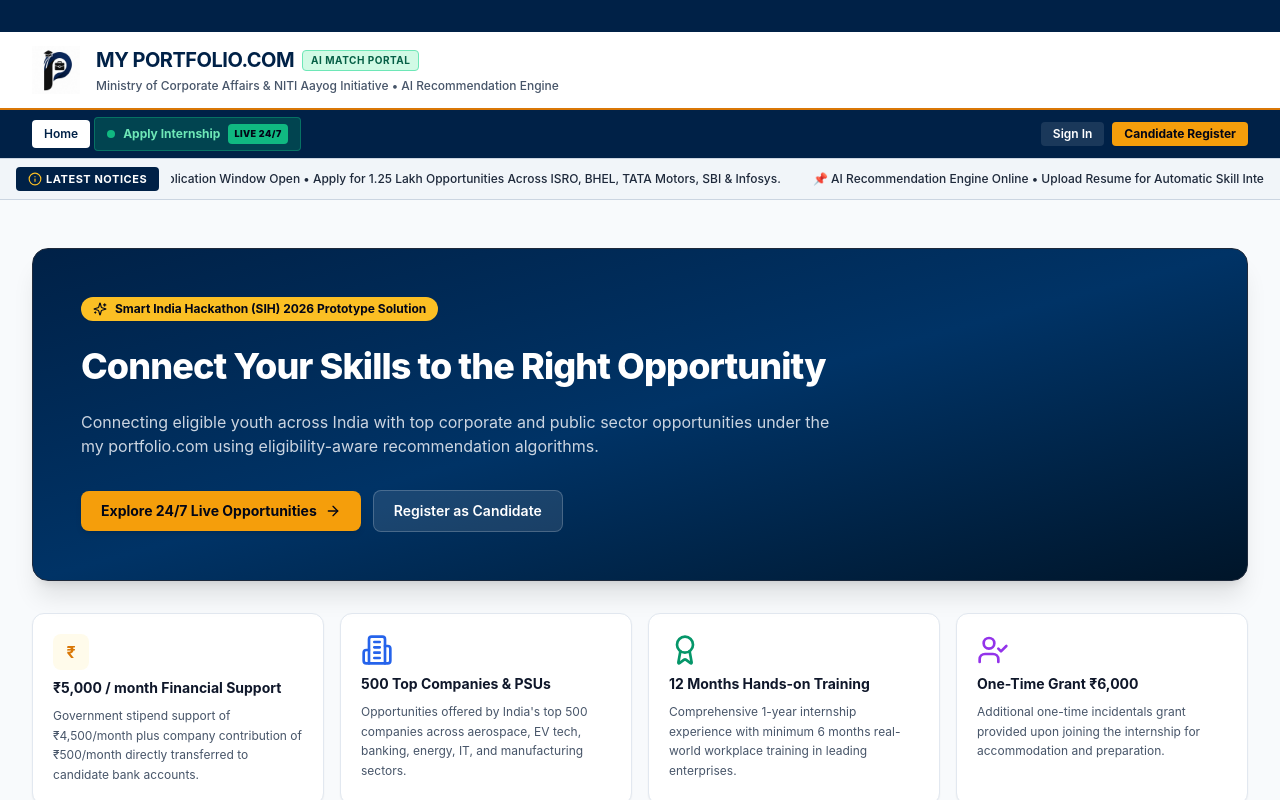
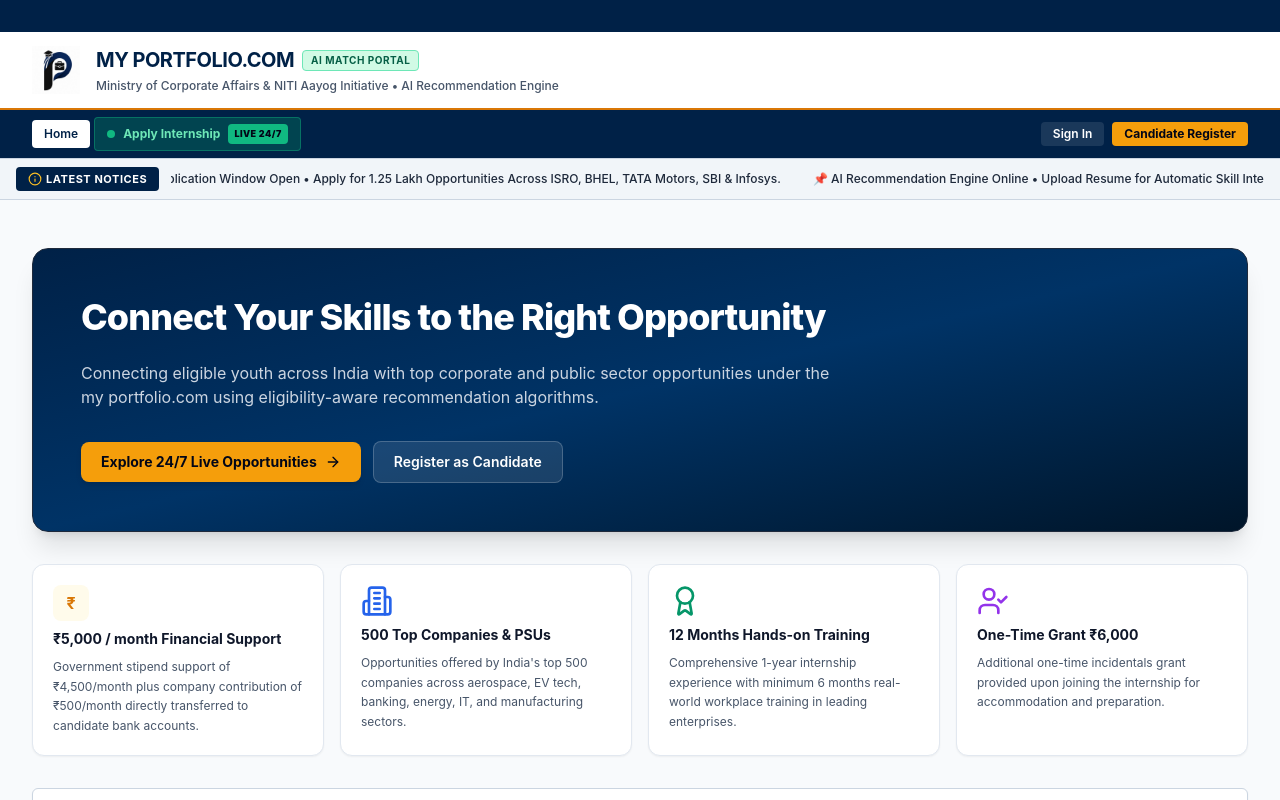
Before and after one commit to 25cseb52sanjay-coder/pm-internship-recommendation-engine, a Next.js app in the folder frontend/: page / in a window 1280 px wide. Shown: the top 800 px of the page. Built offline with nearby package versions, Linux system fonts and the light colour scheme; no server answers.

Commit message:
feat: remove yellow SIH badge from homepage hero section

```diff
--- a/frontend/src/app/page.tsx
+++ b/frontend/src/app/page.tsx
@@ -72,11 +72,6 @@ export default function LandingPage() {
         <div className="bg-gradient-to-br from-[#002147] via-[#003366] to-[#001529] rounded-2xl p-6 sm:p-12 text-white border border-slate-800 shadow-xl relative overflow-hidden">
 
           <div className="max-w-3xl space-y-6 relative z-10">
-            <span className="inline-flex items-center space-x-2 px-3 py-1 rounded-full text-xs font-bold bg-amber-400 text-slate-950 shadow-sm">
-              <Sparkles className="w-3.5 h-3.5" />
-              <span>Smart India Hackathon (SIH) 2026 Prototype Solution</span>
-            </span>
-
             <h1 className="text-2xl sm:text-4xl font-extrabold tracking-tight leading-tight">
               {t("home.hero_title")}
             </h1>
```
